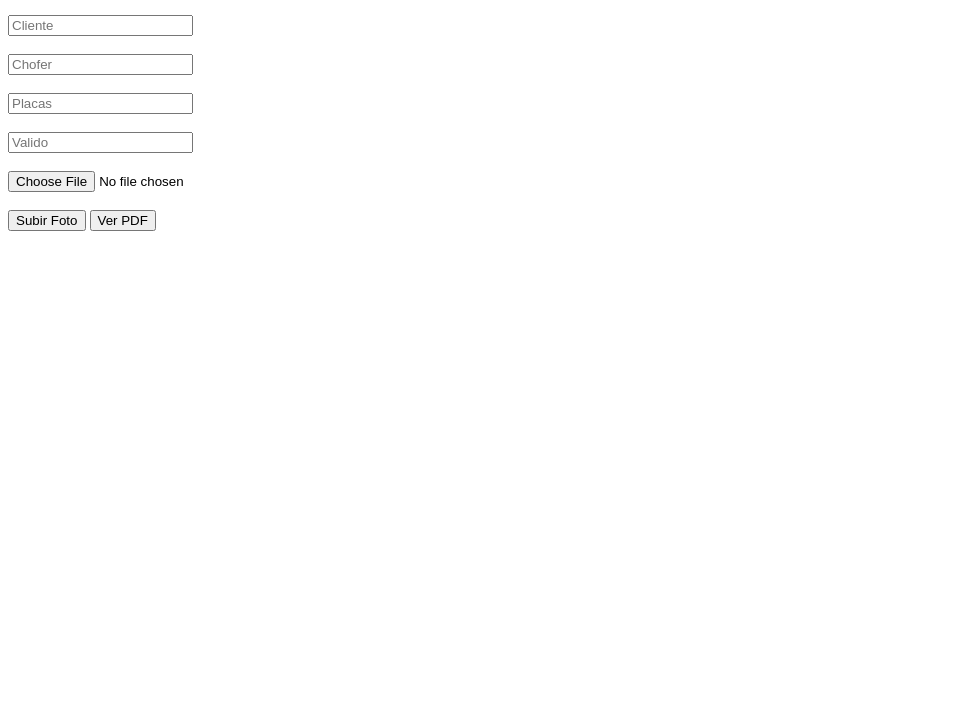
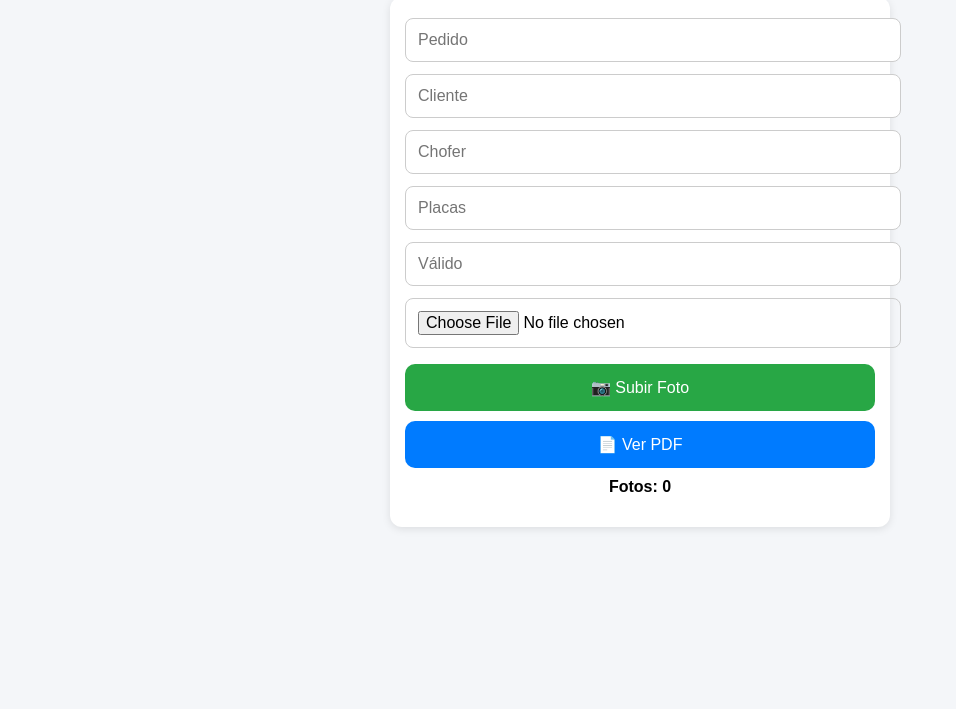
Before and after one commit to warehouseacatlan-cell/evidencia-app, a website: page index.html in a window 1280 px wide. Shown: the part 91-800 px from the top of the page, without its empty margins (0-956 px from the left). Drawn offline with Linux system fonts and the light colour scheme.

Commit message:
Update index.html

```diff
--- a/index.html
+++ b/index.html
@@ -3,23 +3,92 @@
 <head>
   <title>Evidencias</title>
   <meta name="viewport" content="width=device-width, initial-scale=1">
+
+  <style>
+    body {
+      font-family: Arial;
+      background: #f4f6f9;
+      margin: 0;
+      padding: 0;
+    }
+
+    .container {
+      max-width: 500px;
+      margin: auto;
+      padding: 20px;
+    }
+
+    h2 {
+      text-align: center;
+    }
+
+    input {
+      width: 100%;
+      padding: 12px;
+      margin: 6px 0;
+      border-radius: 8px;
+      border: 1px solid #ccc;
+      font-size: 16px;
+    }
+
+    button {
+      width: 100%;
+      padding: 14px;
+      margin-top: 10px;
+      border: none;
+      border-radius: 10px;
+      font-size: 16px;
+      color: white;
+      cursor: pointer;
+    }
+
+    .btn-subir {
+      background: #28a745;
+    }
+
+    .btn-pdf {
+      background: #007bff;
+    }
+
+    .card {
+      background: white;
+      padding: 15px;
+      border-radius: 12px;
+      box-shadow: 0px 2px 8px rgba(0,0,0,0.1);
+    }
+
+    #estado {
+      text-align: center;
+      margin-top: 10px;
+      font-weight: bold;
+    }
+  </style>
 </head>
+
 <body>
 
-<h2>Evidencias</h2>
+<div class="container">
 
-<input type="text" id="pedido" placeholder="Pedido"><br><br>
-<input type="text" id="cliente" placeholder="Cliente"><br><br>
-<input type="text" id="chofer" placeholder="Chofer"><br><br>
-<input type="text" id="placas" placeholder="Placas"><br><br>
-<input type="text" id="valido" placeholder="Valido"><br><br>
+  <h2>📦 Evidencias</h2>
 
-<input type="file" id="foto" accept="image/*"><br><br>
+  <div class="card">
 
-<button onclick="subir()">Subir Foto</button>
-<button onclick="pdf()">Ver PDF</button>
+    <input type="text" id="pedido" placeholder="Pedido">
+    <input type="text" id="cliente" placeholder="Cliente">
+    <input type="text" id="chofer" placeholder="Chofer">
+    <input type="text" id="placas" placeholder="Placas">
+    <input type="text" id="valido" placeholder="Válido">
 
-<p id="estado"></p>
+    <input type="file" id="foto" accept="image/*">
+
+    <button class="btn-subir" onclick="subir()">📷 Subir Foto</button>
+    <button class="btn-pdf" onclick="pdf()">📄 Ver PDF</button>
+
+    <p id="estado">Fotos: 0</p>
+
+  </div>
+
+</div>
 
 <script>
 async function subir() {
@@ -49,11 +118,13 @@ async function subir() {
 
   document.getElementById("foto").value = "";
 
-  alert("Subida OK");
+  alert("Foto subida ✔");
 }
 
 function pdf() {
   const pedido = document.getElementById("pedido").value;
+  if (!pedido) return alert("Ingresa pedido");
+
   window.open(`/api/pedido/${pedido}/pdf`, "_blank");
 }
 </script>
```
